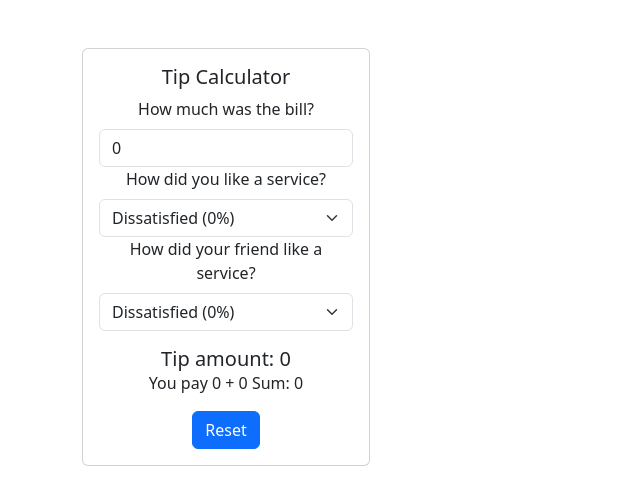
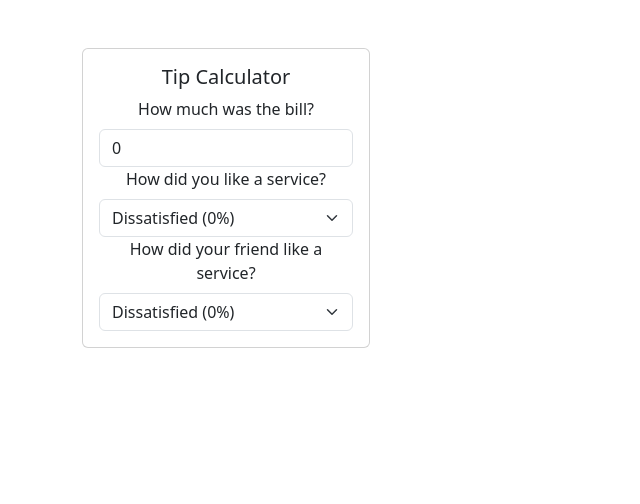
Before and after one commit to SzathmaryKriszti/tip-calculator, a React (Create React App) app: page / in a window 1280 px wide. Shown: the top 504 px of the page, without its empty margins (0-640 px from the left). Built offline with nearby package versions, Linux system fonts and the light colour scheme.

Commit message:
practice short-circuiting on Output & Reset elements

```diff
--- a/src/components/Tip-Calculator/TipCalculator.tsx
+++ b/src/components/Tip-Calculator/TipCalculator.tsx
@@ -9,7 +9,7 @@ export default function TipCalculator() {
     const [percentage1, setPercentage1] = useState(0);
     const [percentage2, setPercentage2] = useState(0);
 
-  const tip = bill * ((percentage1 + percentage2) /2 / 100);
+    const tip = bill * ((percentage1 + percentage2) / 2 / 100);
 
     function handleReset() {
         setBill(0);
@@ -19,11 +19,11 @@ export default function TipCalculator() {
 
     return (
         <div>
-      <div className="card" style={{ width: '18rem' }}>
+            <div className="card" style={{width: '18rem'}}>
                 <div className="card-body">
                     <h5 className="card-title text-center">Tip Calculator</h5>
                     <div className="text-center">
-            <Input bill={bill} onSetBill={setBill} />
+                        <Input bill={bill} onSetBill={setBill}/>
                         <Select
                             percentage={percentage1}
                             onSelect={setPercentage1}
@@ -32,8 +32,13 @@ export default function TipCalculator() {
                             percentage={percentage2}
                             onSelect={setPercentage2}
                             label={'How did your friend like a service?'}/>
-            <Output bill={bill} tip={tip} />
-            <Reset onReset={handleReset} />
+                        {bill > 0 &&
+                            ( <>
+                                    <Output bill={bill} tip={tip}/>
+                                    <Reset onReset={handleReset}/>
+                                </>
+                            )
+                        }
                     </div>
                 </div>
             </div>
```
Lines whose indentation alone changed are shown as unchanged.
